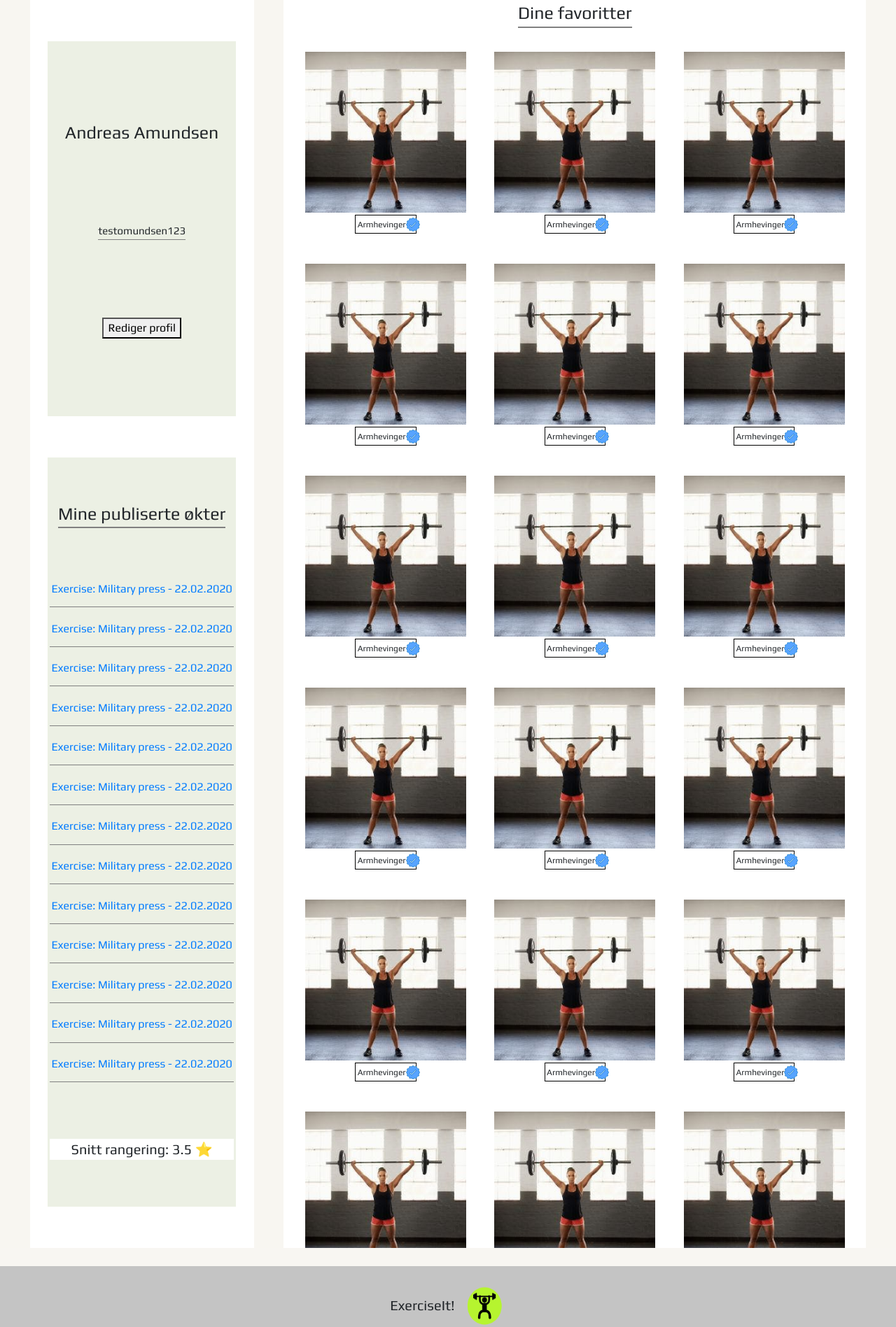
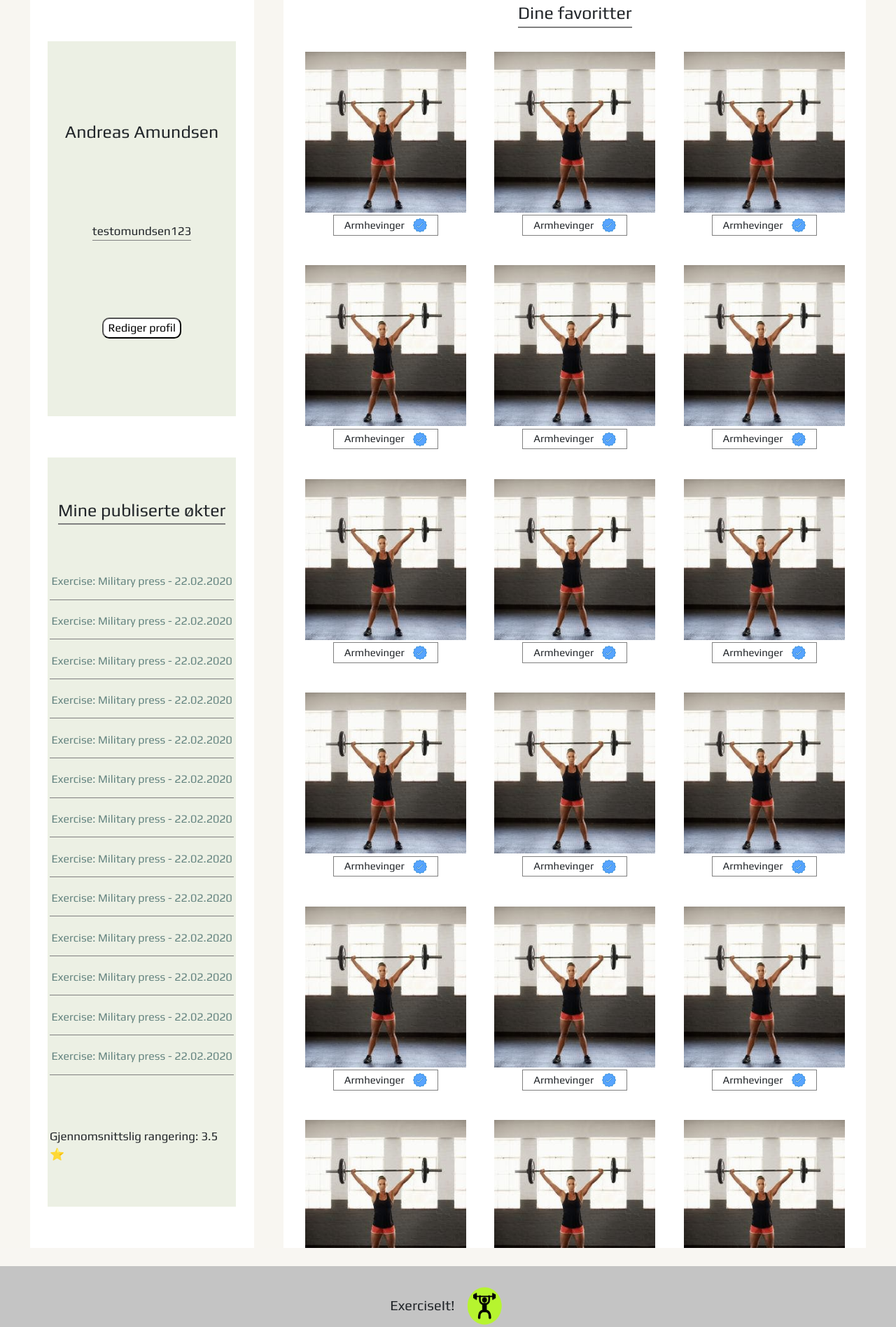
Before and after one commit to sigrunnu/programvareutviklingV2020, a Django app: page /profile/ in a window 1280 px wide. Shown: the part 112-2009 px from the top of the page at 70% size. Run offline with Django 3.2, Linux system fonts and the light colour scheme; some libraries are stand-ins or nearby versions.

Commit message:
Made changes to font size and background colors

```diff
--- a/profile_page/static/profile_page/profile_view.css
+++ b/profile_page/static/profile_page/profile_view.css
@@ -56,6 +56,18 @@
 
 }
 
+#profile_infoContainer button {
+    border-radius: 10px;
+    background-color: #ffffff;
+
+}
+
+#profile_infoContainer button:hover {
+
+
+}
+
+
 #profile_publishedExercisesWrapper {
     height: 60%;
 
@@ -92,6 +104,8 @@
 
     padding: 5% 0 5% 0;
 
+    color: #63837f;
+
     text-decoration: none;
 
     margin-bottom: 2%;
@@ -105,7 +119,7 @@
 #profile_ranking {
     width: 98%;
 
-    font-size: 20px;
+    font-size: 17px;
 
     flex-direction: row;
 
@@ -113,12 +127,7 @@
 
     align-items: center;
 
-    background-color: white;
-
     margin-bottom: 2%;
-
-
-
 
 }
 
@@ -188,10 +197,11 @@
     margin-top: 1%;
 
     padding: 1% 1% 1% 1%;
-    border: 1px solid black;
-    width: 35%;
+    border: 1px solid grey;
+    width: 60%;
 
-    font-size: 12px;
+    font-size: 15px;
+
 
 }
 
@@ -213,3 +223,8 @@
     transition: 0.3s;
 
 }
+
+#profile_favouritesContainer > div button:active {
+
+
+}
--- a/profile_page/templates/profile_page/profile_view.html
+++ b/profile_page/templates/profile_page/profile_view.html
@@ -24,7 +24,7 @@
                         Andreas Amundsen
                     </div>
 
-                    <div style="font-size: 15px; border: 1px none grey; border-bottom-style: solid;">
+                    <div style="font-size: 17px; border: 1px none grey; border-bottom-style: solid;">
                         testomundsen123
                     </div>
 
@@ -42,74 +42,17 @@
 
                     <div id="profile_publishedExercisesContainer">
 
-                        <a href="">
-                            Exercise: Military press - 22.02.2020
-                        </a>
+                        {% for i in '12345678901234567890'|make_list %}
+                            <a href="">
+                                Exercise: Military press - 22.02.2020
+                            </a>
 
-                        <a href="">
-                            Exercise: Military press - 22.02.2020
-                        </a>
-
-                        <a href="">
-                            Exercise: Military press - 22.02.2020
-                        </a>
-
-                        <a href="">
-                            Exercise: Military press - 22.02.2020
-                        </a>
-
-                        <a href="">
-                            Exercise: Military press - 22.02.2020
-                        </a>
-
-                        <a href="">
-                            Exercise: Military press - 22.02.2020
-                        </a>
-
-                        <a href="">
-                            Exercise: Military press - 22.02.2020
-                        </a>
-
-                        <a href="">
-                            Exercise: Military press - 22.02.2020
-                        </a>
-
-                        <a href="">
-                            Exercise: Military press - 22.02.2020
-                        </a>
-
-                        <a href="">
-                            Exercise: Military press - 22.02.2020
-                        </a>
-
-                        <a href="">
-                            Exercise: Military press - 22.02.2020
-                        </a>
-
-                        <a href="">
-                            Exercise: Military press - 22.02.2020
-                        </a>
-
-                        <a href="">
-                            Exercise: Military press - 22.02.2020
-                        </a>
-
-                        <a href="">
-                            Exercise: Military press - 22.02.2020
-                        </a>
-
-                        <a href="">
-                            Exercise: Military press - 22.02.2020
-                        </a>
-
-                        <a href="">
-                            Exercise: Military press - 22.02.2020
-                        </a>
+                        {% endfor %}
 
                     </div>
 
                     <div id="profile_ranking">
-                        Snitt rangering: 3.5 ⭐
+                        Gjennomsnittslig rangering: 3.5 ⭐
 
                     </div>
                 </div>
```
